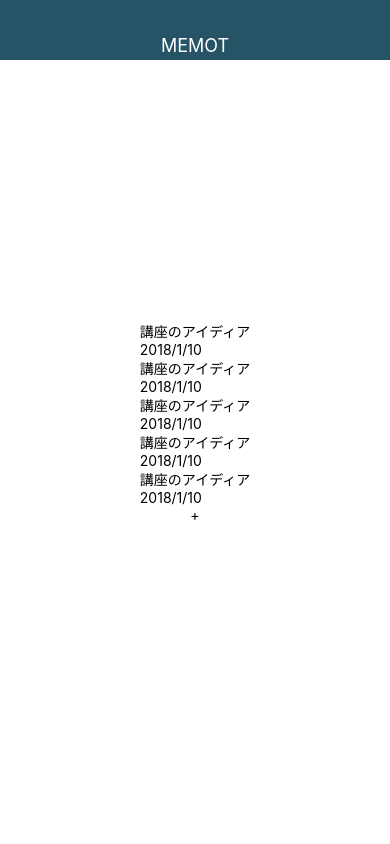
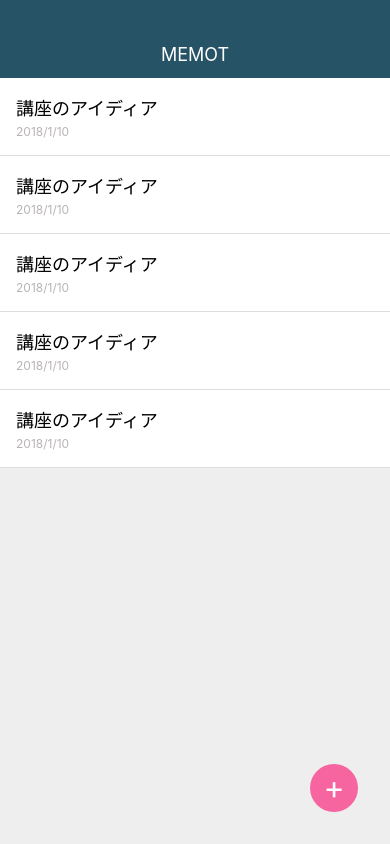
Before and after one commit to tatsu0626/MemoApp, a React Native app: screen / in a window 390 px wide. Built offline with nearby package versions, Linux system fonts and the light colour scheme.

Commit message:
Create memolist

```diff
--- a/App.js
+++ b/App.js
@@ -41,8 +41,8 @@ export default class App extends React.Component {
 
         </View>
 
-        <View>
-          <Text>
+        <View style={styles.memoaddbotton}>
+          <Text style={styles.memoaddbottonTitle}>
             +
           </Text>
         </View>
@@ -55,16 +55,41 @@ export default class App extends React.Component {
 const styles = StyleSheet.create({
   container: {
     flex: 1,
-    backgroundColor: '#fff',
+    backgroundColor: '#FFFDF6',
     alignItems: 'center',
     justifyContent: 'center',
+    paddingTop:78,
+    shadowColor:'#000',
+    shadowOffset: {width:0,height:0},
+    shadowOpacity: 0.9,
+    shadowRadius: 3,
+    zIndex: 10,
+  },
+  memolist: {
+    backgroundColor: '#eee',
+    width: '100%',
+    flex: 1,
+  },
+  memolistitem: {
+    padding: 16,
+    borderBottomWidth: 1,
+    borderBottomColor: '#ddd',
+    backgroundColor: '#fff'
+  },
+  memotitle: {
+    fontSize:18,
+    marginBottom: 4,
+  },
+  memodate: {
+     fontSize: 12,
+     color: '#b9b4b4',
   },
   appbar: {
     position: 'absolute',
     top : 0,
     left:0,
     right:0,
-    height: 60,
+    height: 78,
     paddingTop: 30,
     backgroundColor: '#265366',
     justifyContent: 'center',
@@ -74,4 +99,20 @@ const styles = StyleSheet.create({
      color:'#fff',
      fontSize: 18,
    },
+   memoaddbotton:{
+     position: 'absolute',
+     bottom: 32,
+     right: 32,
+     width: 48,
+     height: 48,
+     backgroundColor: '#f765a0',
+     borderRadius: 24,
+     justifyContent: 'center',
+     alignItems: 'center',
+   },
+   memoaddbottonTitle: {
+     fontSize: 32,
+     lineHeight: 32,
+     color: 'white',
+   }
 });
```
